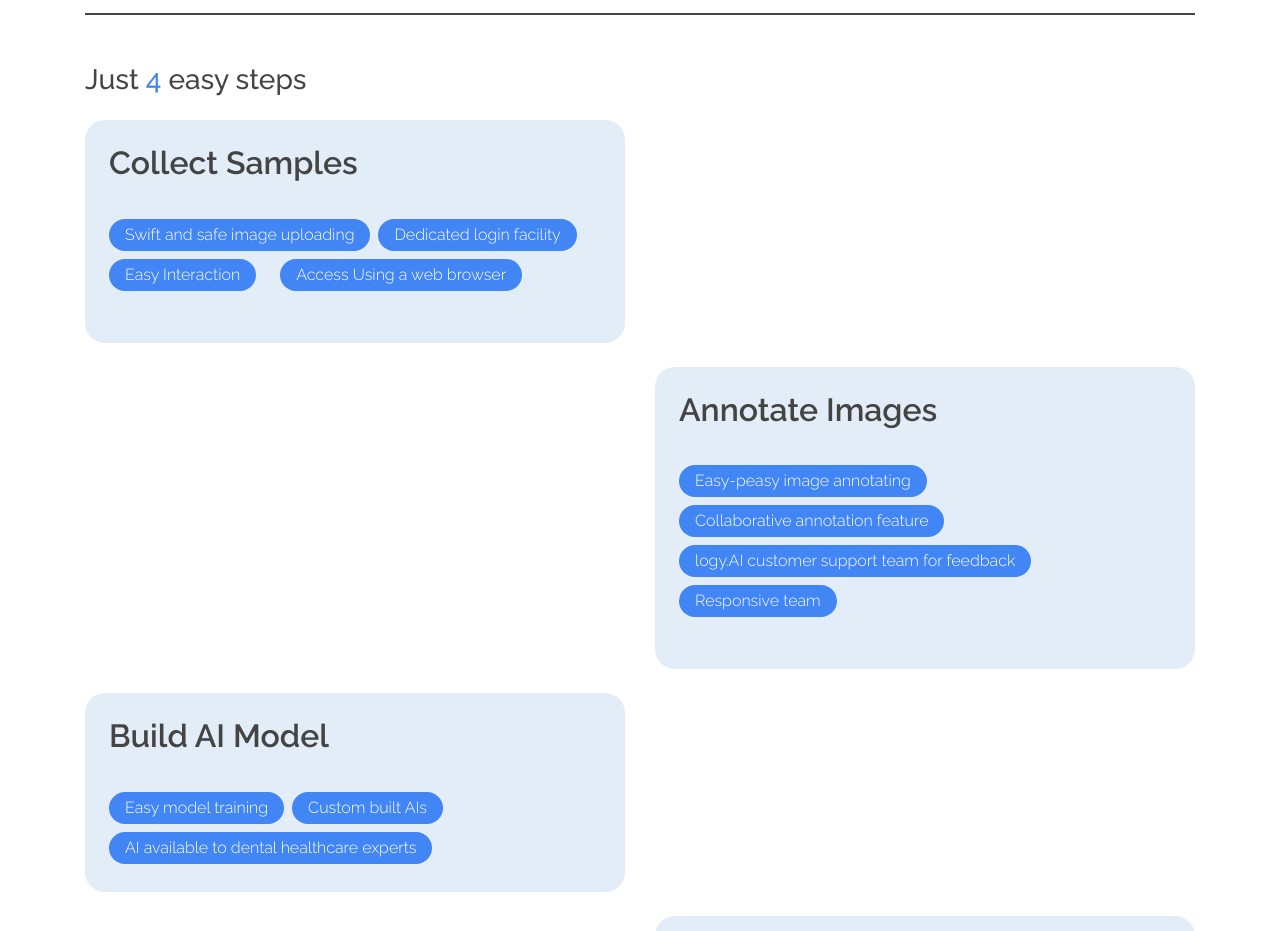
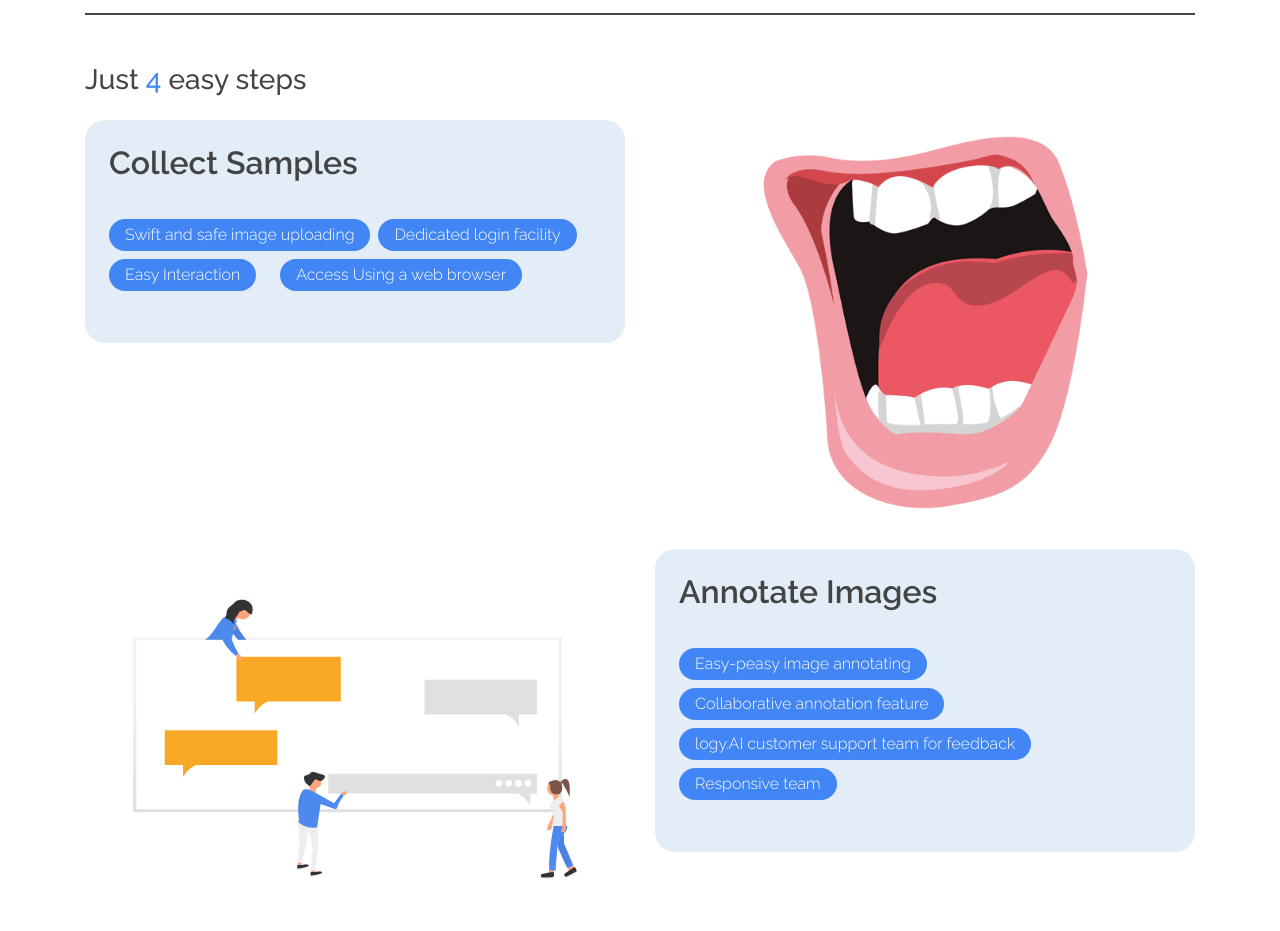
Before and after one commit to Debaprasad-dez/case-study2, a plain HTML site: page index.html in a window 1280 px wide. Shown: the part 170-1101 px from the top of the page. Drawn offline with nearby package versions, Linux system fonts and the light colour scheme; the site is published under a folder, as on GitHub Pages, so addresses that start at the root find nothing.

Commit message:
first commit

```diff
--- a/index.html
+++ b/index.html
@@ -105,7 +105,7 @@
 
     </div>
     <div class="col-md-6 text-center">
-      <img class="w-75 " src="/teeth.png" alt="">
+      <img class="w-75 " src="teeth.png" alt="">
     </div>
   </div>
 </div>
@@ -113,7 +113,7 @@
 <div class="container my-4">
   <div class="row">
     <div class="col-md-6">
-      <img class="w-100 p-5" src="/customer.svg" alt="">
+      <img class="w-100 p-5" src="customer.svg" alt="">
     </div>
     <div class="col-md-6" >
       <div class=" py-4 px-4" style="background: #5697d02c;border-radius: 20px;" id="">
@@ -155,14 +155,14 @@
 
     </div>
     <div class="col-md-6">
-      <img class="w-100 p-5" src="/working.svg" alt="">
+      <img class="w-100 p-5" src="working.svg" alt="">
     </div>
   </div>
 </div>
 <div class="container my-4">
   <div class="row">
     <div class="col-md-6 text-center">
-      <img class="w-50 mx-auto " src="/dentist.png" alt="">
+      <img class="w-50 mx-auto " src="dentist.png" alt="">
     </div>
     <div class="col-md-6" >
       <div class=" py-4 px-4" style="background: #5697d02c;border-radius: 20px;" id="">
```
